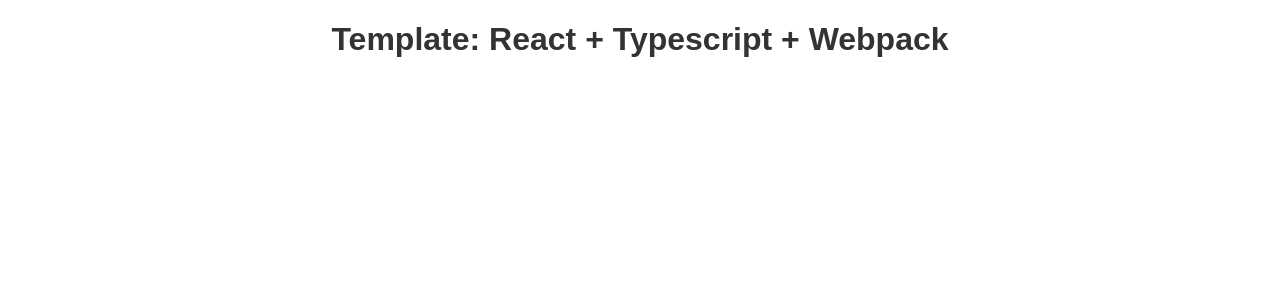
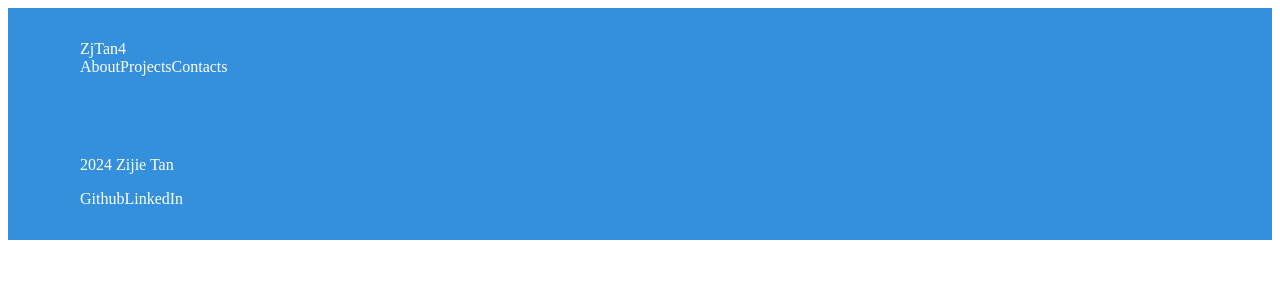
Before and after one commit to ZjTan4/ZjTan4.github.io, a React app: page / in a window 1280 px wide. Shown: the top 300 px of the page. Built offline with nearby package versions, Linux system fonts and the light colour scheme.

Commit message:
testing css

```diff
--- a/config/paths.js
+++ b/config/paths.js
@@ -6,5 +6,6 @@ module.exports = {
     dist: path.resolve(__dirname, "../dist"),
     public: path.resolve(__dirname, "../public"),
     html: path.resolve(__dirname, "../public/index.html"),
-    assets: "assets"
+    components: path.resolve(__dirname, "../src/components"),
+    assets: path.resolve(__dirname, "../src/assets"),
 };
--- a/config/webpack.common.js
+++ b/config/webpack.common.js
@@ -7,10 +7,15 @@ module.exports = {
         path: paths.dist,
         filename: "[name].[contenthash].js",
         clean: true,
-        assetModuleFilename: `${paths.assets}/[hash][ext][query]`
+        assetModuleFilename: "assets/[hash][ext][query]",
     },
     resolve: {
-        extensions: [".tsx", ".ts", ".js"]
+        // align with tsconfig
+        alias: {
+            "@components": paths.components,
+            "@assets": paths.assets,
+        },
+        extensions: [".tsx", ".ts", ".js"],
     },
     module: {
         rules: [
--- a/src/App.tsx
+++ b/src/App.tsx
@@ -1,9 +1,25 @@
 import React from "react";
+
+import Header from "@components/Header";
+import Footer from "@components/Footer";
 
 const App: React.FC = () => {
     return (
         <div>
-            <h1>Template: React + Typescript + Webpack</h1>
+            <Header
+                logoText="ZjTan4"
+                links={[
+                    {name: "About", href: "#about"},
+                    {name: "Projects", href: "#projects"},
+                    {name: "Contacts", href: "#contacts"},
+                ]}
+            />
+            <Footer
+                socialLinks={[
+                    {name: "Github", href: ""},
+                    {name: "LinkedIn", href: ""},
+                ]}
+            />
         </div>
     );
 };
--- a/src/assets/styles/global.css
+++ b/src/assets/styles/global.css
@@ -1,8 +1,74 @@
-body {
-    margin: 0;
-    font-family: Arial, Helvetica, sans-serif;
+:root {
+    --primary-color: #3490dc;
+    --secondary-color: #ffed4a;
+    --background-color: #f8fafc;
+    --text-color: #333;
+    --font-family: 'Inter', sans-serif;
 }
-h1 {
-    color: #333;
+
+/* Utility Classes */
+.container {
+    max-width: 1120px;
+    margin: 0 auto;
+    padding: 1rem 1.5rem;
+}
+
+.flex-center {
+    display: flex;
+    align-items: center;
+    justify-content: center;
+}
+
+.text-center {
     text-align: center;
 }
+
+/* Header and Footer */
+.header,
+.footer {
+    background-color: var(--primary-color);
+    color: white;
+    padding: 1rem 0;
+}
+
+.header a,
+.footer a {
+    color: white;
+    text-decoration: none;
+}
+
+.header a:hover,
+.footer a:hover {
+    text-decoration: underline;
+}
+
+/* Hero Section */
+.hero {
+    background: linear-gradient(90deg, var(--primary-color), var(--secondary-color));
+    color: white;
+    padding: 4rem 0;
+}
+
+.hero h1 {
+    font-size: 3rem;
+    margin-bottom: 1rem;
+}
+
+.hero p {
+    font-size: 1.25rem;
+    margin-bottom: 2rem;
+}
+
+/* Project Cards */
+.project-card {
+    background: white;
+    border: 1px solid #ddd;
+    border-radius: 8px;
+    box-shadow: 0 4px 6px rgba(0, 0, 0, 0.1);
+    overflow: hidden;
+    transition: transform 0.3s ease;
+}
+
+.project-card:hover {
+    transform: translateY(-5px);
+}
--- /dev/null
+++ b/src/components/Footer.tsx
@@ -0,0 +1,24 @@
+import React from "react";
+
+interface FooterProps {
+    socialLinks: {name: string; href: string}[];
+}
+
+const Footer: React.FC<FooterProps> = ({ socialLinks }) => {
+    return (
+        <footer className="footer">
+            <div className="container">
+                <p> {new Date().getFullYear()} Zijie Tan </p>
+                <div>
+                    {socialLinks.map((link, index) => (
+                        <a key={index} href={link.href} target="_blank" rel="noopener noreferer">
+                            {link.name}
+                        </a>
+                    ))}
+                </div>
+            </div>
+        </footer>
+    );
+}
+
+export default Footer;
--- /dev/null
+++ b/src/components/Header.tsx
@@ -0,0 +1,27 @@
+import React, {useState} from "react";
+
+interface HeaderProps {
+    logoText: string;
+    links: { name: string; href: string }[];
+}
+
+const Header: React.FC<HeaderProps> = ({ logoText, links}) => {
+    const [menuOpen, setMenuOpen] = useState(false);
+
+    return (
+        <header className="header">
+            <div className="container flex-between">
+                <div className="logo">{logoText}</div>
+                <nav>
+                    {links.map((link, index) => (
+                        <a key={index} href={link.href}>
+                            {link.name}
+                        </a>
+                    ))}
+                </nav>
+            </div>
+        </header>
+    );
+} ;
+
+export default Header;
```
Also changed, not shown: src/components/Home.tsx (added), 1 other file (tests, documents, lock files or other folders).
